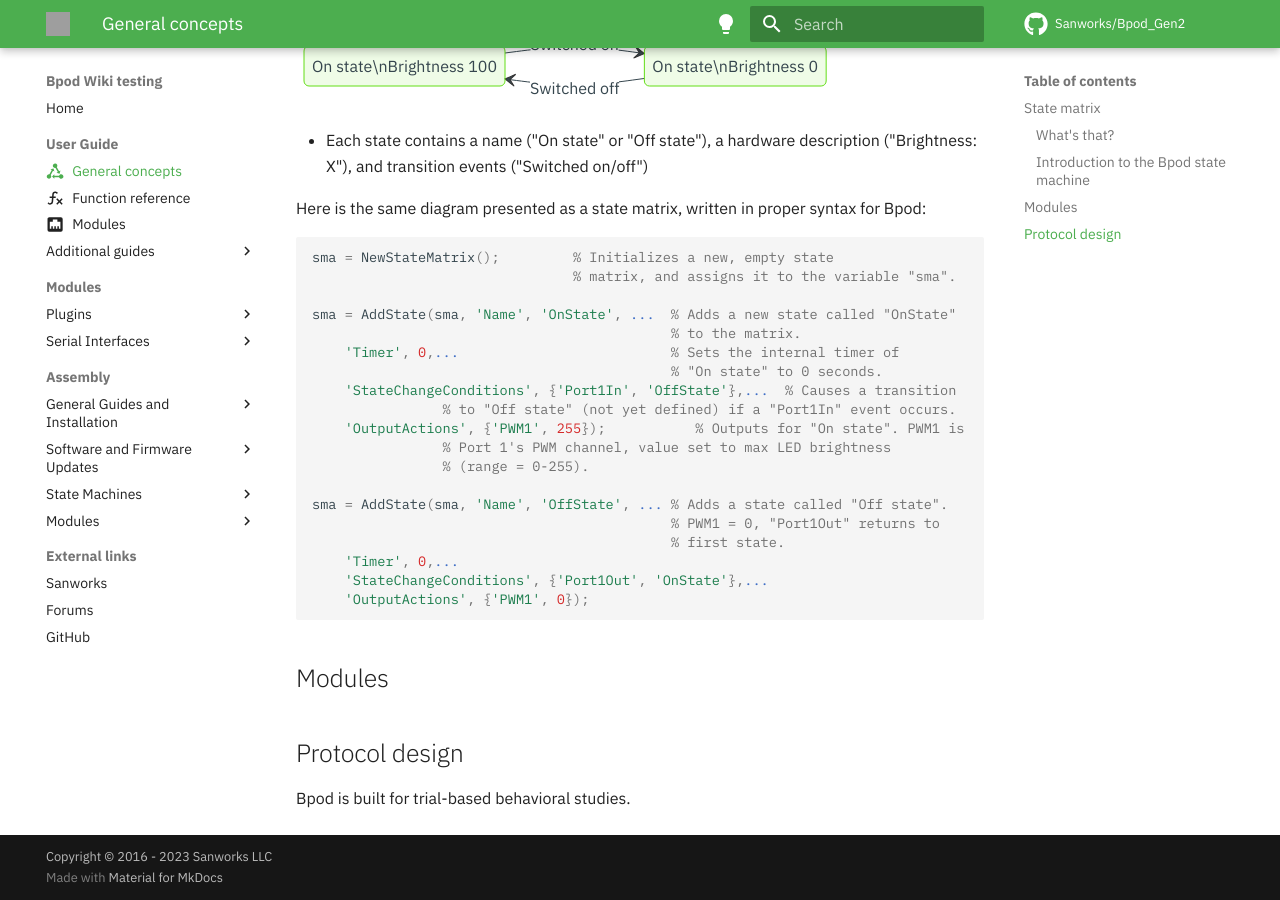
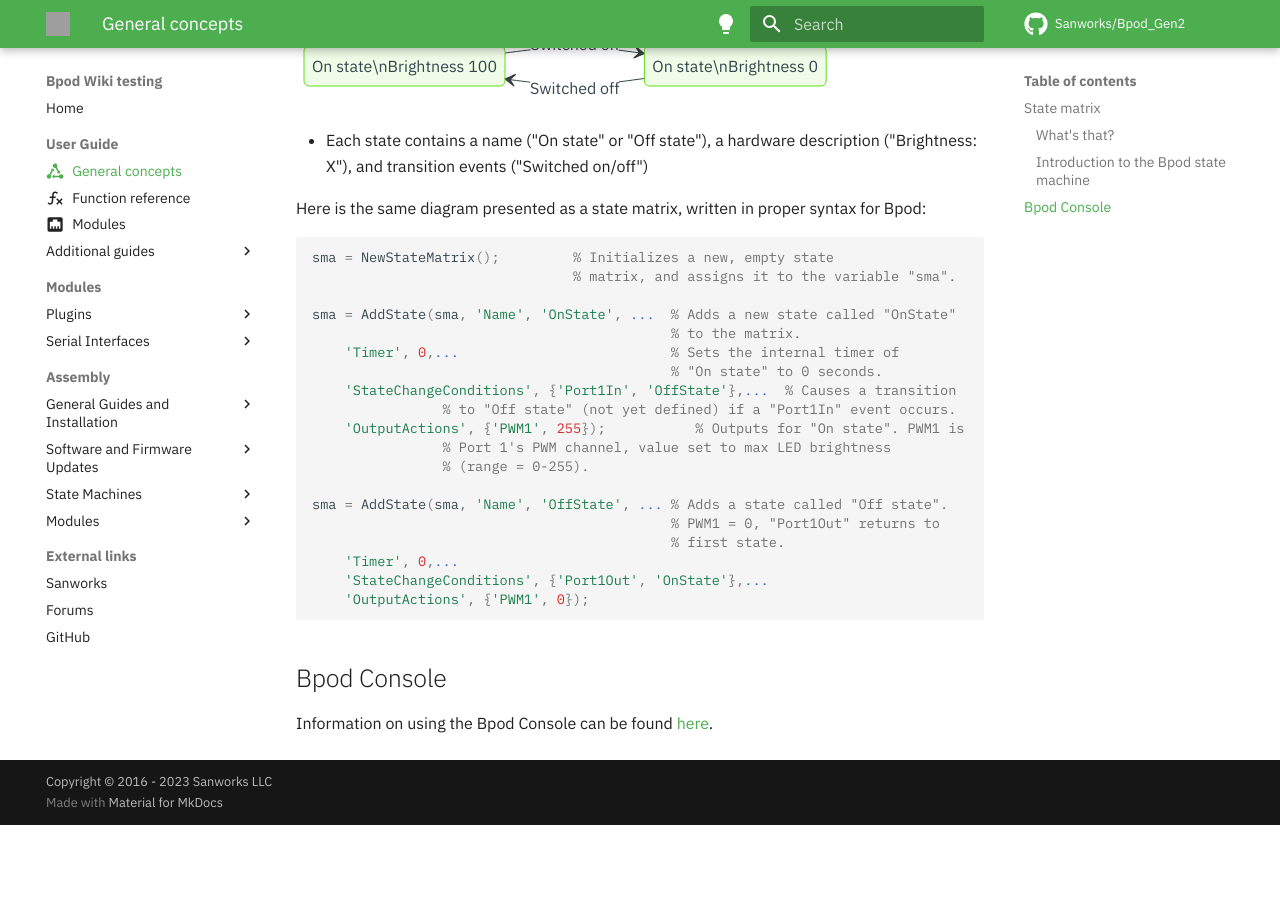
Before and after one commit to ogeesan/bpod-docs-testing, an MkDocs documentation site: the page built from docs/user-guide/general-concepts.md, in a window 1280 px wide and 900 px high, scrolled down 575 px. Built offline with MkDocs 1.6.1 and Material for MkDocs 9.7.7, drawn with Linux system fonts in a browser that asks for light colours; some web fonts are replaced; comment, search, counter and statistics services are not loaded; after the commit the page ends 1400 px from its top, so only the background shows below that; grey boxes are pictures that could not be loaded.

Commit message:
Add Bpod console guide link

````diff
--- a/docs/user-guide/general-concepts.md
+++ b/docs/user-guide/general-concepts.md
@@ -50,7 +50,10 @@
     'OutputActions', {'PWM1', 0});
 ```
 
-## Modules
+## Bpod Console
+Information on using the Bpod Console can be found [here](../user-guide/bpod-gui.md).
+
+<!-- ## Modules
 
 ## Protocol design
-Bpod is built for trial-based behavioral studies.
+Bpod is built for trial-based behavioral studies. -->
````
